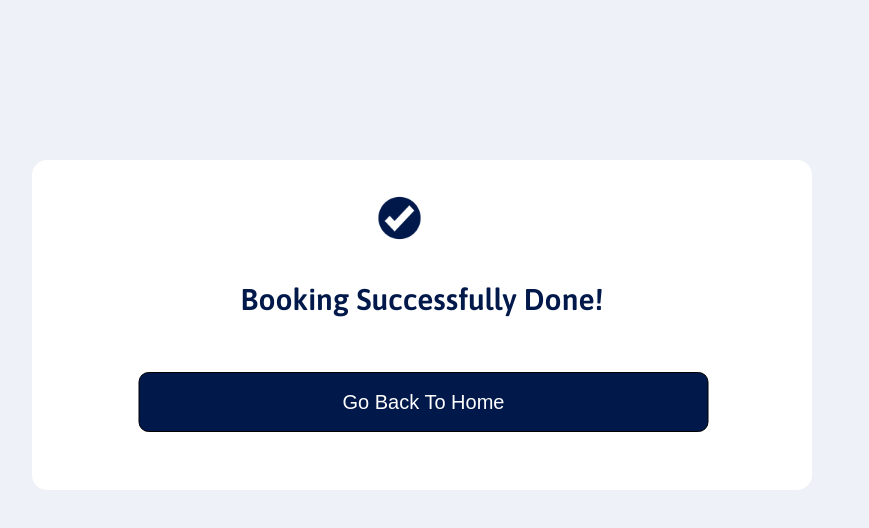
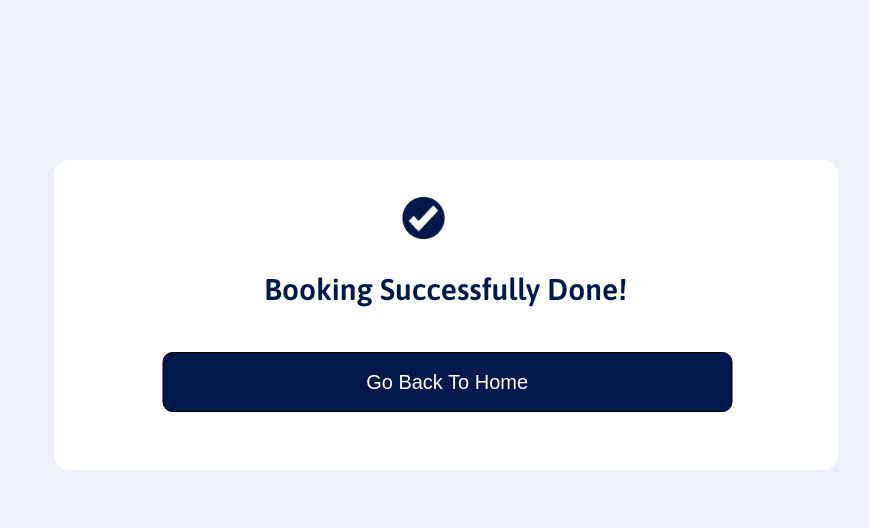
Before and after one commit to Amotul-raheem/park-ui, a React (Create React App) app: page /booking-successful in a window 1280 px wide. Shown: the top 528 px of the page, without its empty margins (220-1089 px from the left). Built offline with nearby package versions, Linux system fonts and the light colour scheme.

Commit message:
adjusted the styling in BookingSuccessful.css

```diff
--- a/src/components/BookingSuccessful/BookingSuccessful.css
+++ b/src/components/BookingSuccessful/BookingSuccessful.css
@@ -9,13 +9,13 @@
 .booking-successful-container {
     position: absolute;
     top: 20%;
-    right: 20%;
-    height: 250px;
+    right: 18%;
+    height: 230px;
     background-color: white;
     border-radius: 15px;
     padding: 40px;
     text-align: center;
-    width: 700px;
+    width: 55%;
 }
 
 .booking-successful-header {
@@ -23,8 +23,7 @@
     color: #01194A;
     font-size: 30px;
     line-height: 46px;
-    padding-top: 10px;
-    padding-bottom: 50px;
+    padding-bottom: 40px;
     font-weight: bold;
     margin: 0;
     font-style: normal;
```
